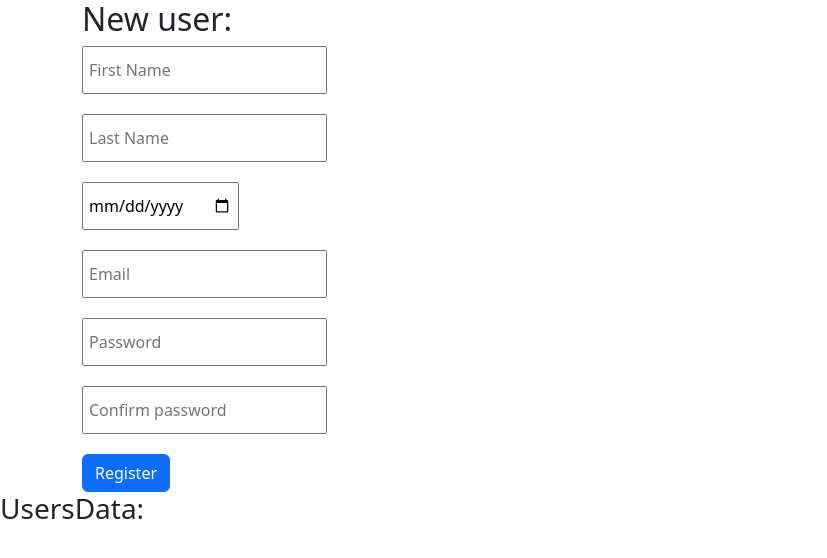
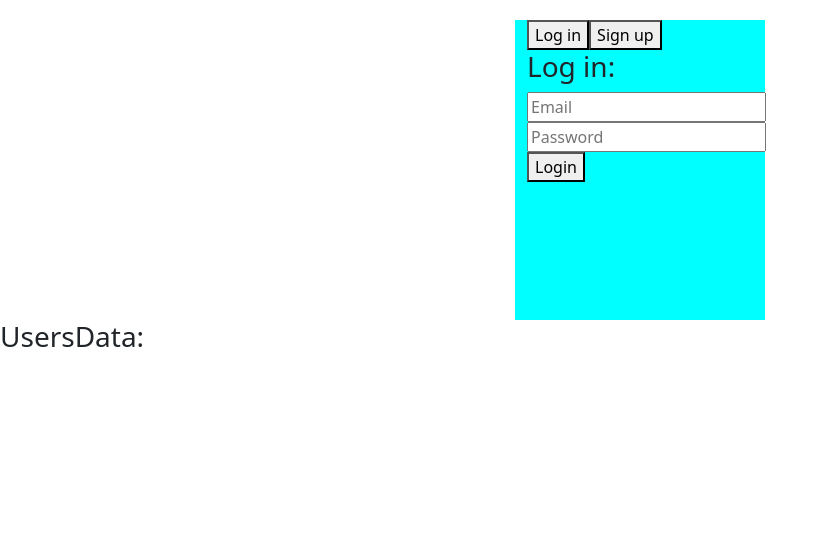
Before and after one commit to Roman-cas88/register-users, a React (Create React App) app: page / in a window 1280 px wide. Shown: the top 558 px of the page, without its empty margins (0-827 px from the left). Built offline with nearby package versions, Linux system fonts and the light colour scheme.

Commit message:
form card

```diff
--- a/src/App.js
+++ b/src/App.js
@@ -1,11 +1,11 @@
 import 'bootstrap/dist/css/bootstrap.min.css';
-import { NewUser } from './components/NewUser';
+import { FormRegLog } from './components/FormRegLog';
 import { UsersData } from './components/UsersData';
 
 function App() {
   return (
     <div className="App">
-      <NewUser />
+      <FormRegLog />
       <UsersData />
     </div>
   );
--- /dev/null
+++ b/src/components/FormRegLog.jsx
@@ -0,0 +1,28 @@
+import React, { useState } from 'react'
+import { Container } from 'react-bootstrap'
+import { Login } from './Login'
+import { NewUser } from './NewUser'
+import './styles.css'
+
+export const FormRegLog = () => {
+
+    const [showLog, setShowLog] = useState(true)
+    const [showReg, setShowReg] = useState(false)
+
+    const showLogin = () => {
+        setShowLog(true)
+        setShowReg(false)
+    }
+    const showRegist = () => {
+        setShowReg(true)
+        setShowLog(false)
+    }
+  return (
+    <Container className='formReg'>
+                <button className='switchButton' onClick={showLogin}>Log in</button>
+                <button className='switchButton' onClick={showRegist}>Sign up</button>
+        {showLog && <Login />}
+        {showReg && <NewUser />}
+    </Container>
+  )
+}
--- a/src/components/InputForm.jsx
+++ b/src/components/InputForm.jsx
@@ -1,16 +1,10 @@
 import React from 'react'
 
 export const InputForm = (props) => {
-    const styles = {
-        input: {
-            marginBottom: '20px',
-            padding: '10px 5px'
-        }
-    }
+
   return (
     <div>
         <input
-            style={styles.input}
             name={props.name}
             type={props.type}
             autoComplete={props.autocomplete}
--- /dev/null
+++ b/src/components/Login.jsx
@@ -0,0 +1,27 @@
+import React from 'react'
+import { InputForm } from './InputForm'
+
+export const Login = () => {
+    const submit = () => {
+
+    }
+  return (
+    <div className='login'>
+        <h3>Log in:</h3>
+        <form onSubmit={submit}>
+            <InputForm
+                type="email"
+                name="email"
+                placeholder="Email"
+            />
+            <InputForm
+                type="password"
+                name="password"
+                placeholder="Password"
+            />
+            <button className='submitButton' type='submit'>Login</button>
+        </form>
+
+    </div>
+  )
+}
--- a/src/components/NewUser.jsx
+++ b/src/components/NewUser.jsx
@@ -1,5 +1,5 @@
 import React from 'react'
-import { Button, Container } from 'react-bootstrap'
+import { Button } from 'react-bootstrap'
 import { useDispatch } from 'react-redux'
 import { usersData } from '../slices/users'
 import { InputForm } from './InputForm'
@@ -17,8 +17,8 @@ export const NewUser = () => {
     }
 
     return (
-        <Container>
-            <h2> New user: </h2>
+        <div className='regist'>
+            <h2> Sign up: </h2>
             <form onSubmit={addToData}>
                     <InputForm
                         type="text"
@@ -53,9 +53,8 @@ export const NewUser = () => {
                         placeholder="Confirm password"
                     />
 
-                    <Button type='submit'>Register</Button>
+                    <button className='submitButton' type='submit'>Register</button>
             </form>
-
-        </Container>
+        </div>
     )
     }
--- a/src/components/UsersData.jsx
+++ b/src/components/UsersData.jsx
@@ -1,5 +1,4 @@
 import React from 'react'
-import { Button } from 'react-bootstrap'
 import { useSelector } from 'react-redux'
 
 export const UsersData = () => {
--- /dev/null
+++ b/src/components/styles.css
@@ -0,0 +1,9 @@
+.formReg {
+    min-height:300px;
+    max-width:250px;
+    background-color: aqua;
+    margin-top: 20px;
+}
+.formReg button{
+
+}
```
